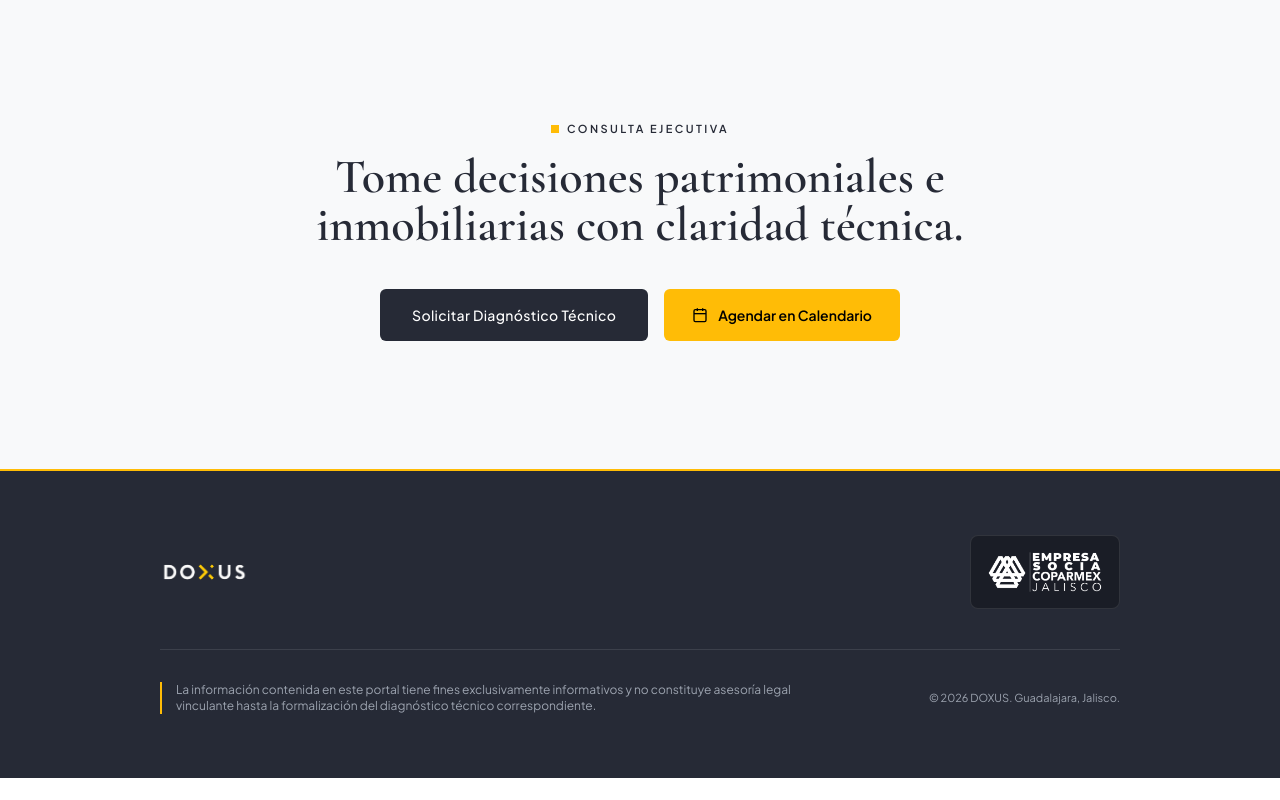
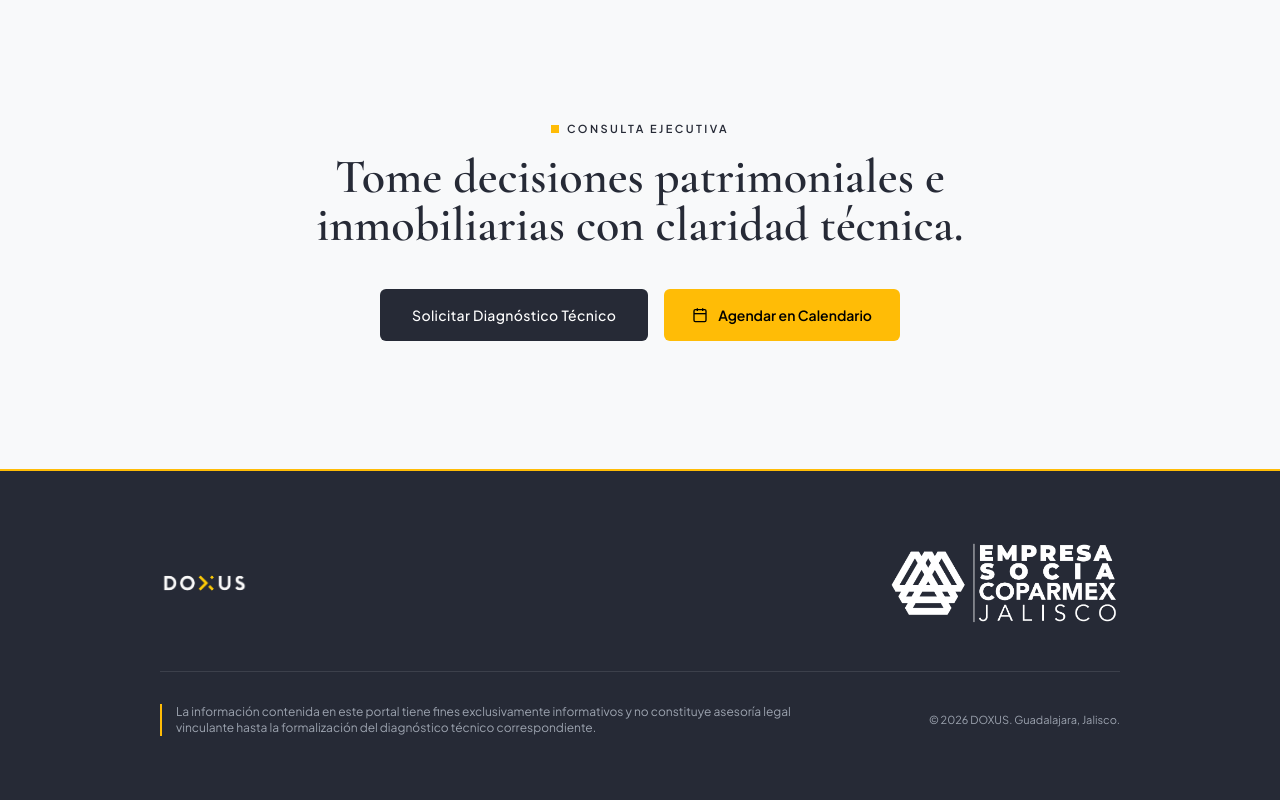
Before and after one commit to doxus-lab/DOXUS-, a plain HTML site: page index.html in a window 1280 px wide. Shown: the part 3583-4383 px from the top of the page. Before the commit the page ends 4361 px from the top, so only its background shows below. Drawn offline with nearby package versions, Linux system fonts and the light colour scheme.

Commit message:
Update index.html

```diff
--- a/index.html
+++ b/index.html
@@ -1116,11 +1116,11 @@
         </div>
 
         <!-- Espacio Institucional COPARMEX Jalisco -->
-        <div class="flex items-center gap-4 px-4 py-3 rounded-lg bg-doxusBlueHover border border-white/10">
+        <div class="flex items-center">
           <img
             src="logo-coparmex-blanco.png"
             alt="Empresa Socia COPARMEX Jalisco"
-            class="h-10 sm:h-12 w-auto object-contain"
+            class="h-20 sm:h-24 w-auto object-contain"
             onerror="this.style.display='none'; this.nextElementSibling.style.display='flex';">
           <div style="display:none;" class="items-center gap-3.5">
             <span class="w-2 h-2 rounded-full bg-doxusYellow shrink-0" aria-hidden="true"></span>
```
